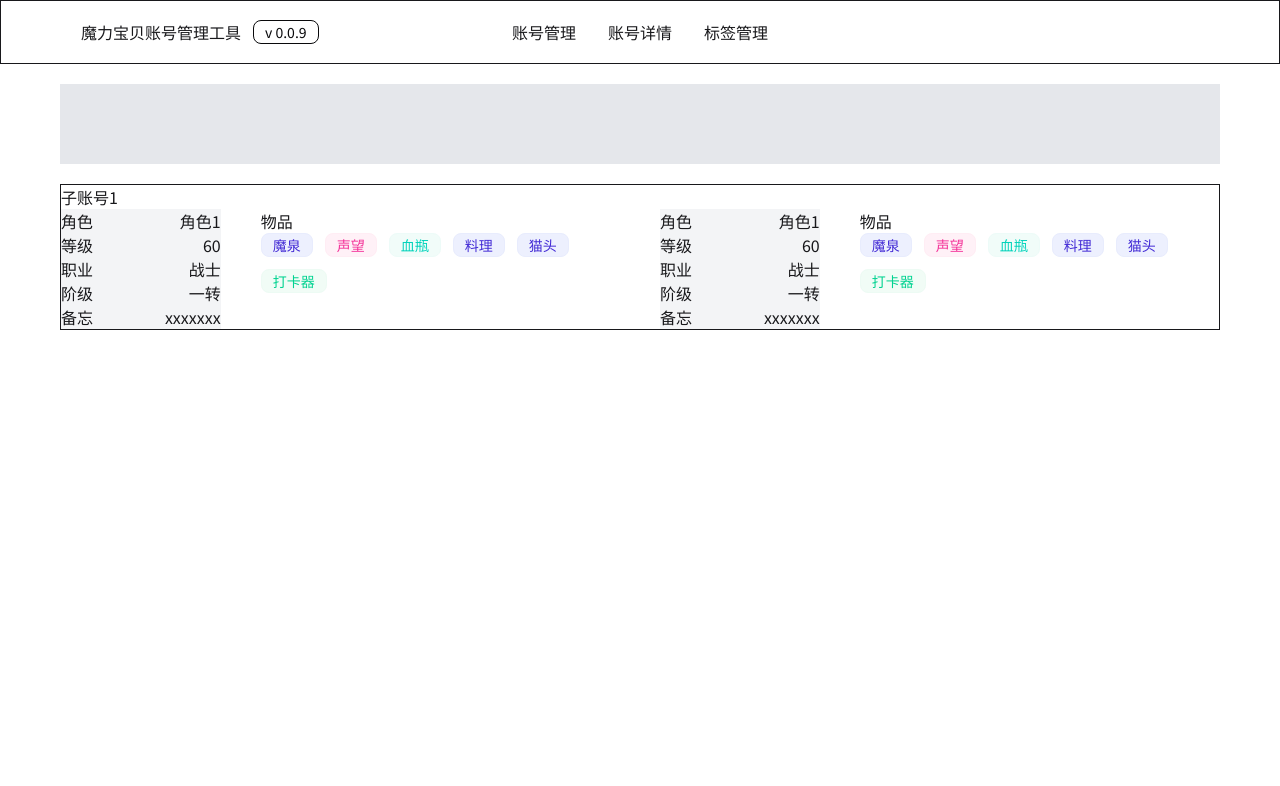
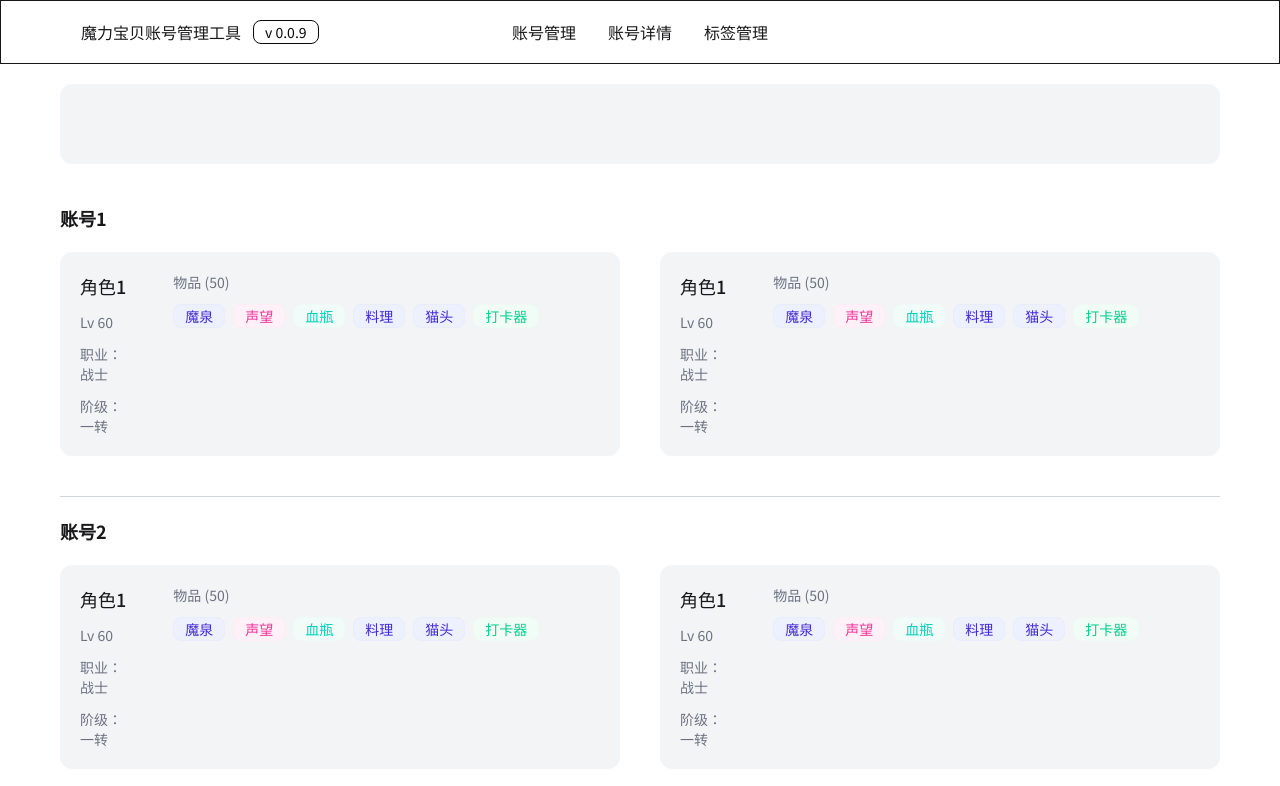
Before and after one commit to Mou2xie/gameAccountManager, a Next.js app: page / in a window 1280 px wide. Shown: the top 786 px of the page. Built offline with nearby package versions, Linux system fonts and the light colour scheme.

Commit message:
Refactor Home component: replace static content with dynamic rendering of CharaterCard components

```diff
--- a/app/page.tsx
+++ b/app/page.tsx
@@ -1,84 +1,25 @@
-
+import { CharaterCard } from "@/components/CharaterCard";
 
 export default function Home() {
   return (
     <div className=" space-y-5">
-      <div className=" bg-gray-200 h-20"></div>
-      <div className=" border">
-        <p>子账号1</p>
-        <div className=" grid grid-cols-2 gap-10">
-          <div className=" grid grid-cols-6 gap-10">
-            <div className=" col-span-2 bg-gray-100">
-              <div className=" flex justify-between">
-                <p>角色</p>
-                <p>角色1</p>
-              </div>
-              <div className=" flex justify-between">
-                <p>等级</p>
-                <p>60</p>
-              </div>
-              <div className=" flex justify-between">
-                <p>职业</p>
-                <p>战士</p>
-              </div>
-              <div className=" flex justify-between">
-                <p>阶级</p>
-                <p>一转</p>
-              </div>
-              <div className=" flex justify-between">
-                <p>备忘</p>
-                <p>xxxxxxx</p>
+      <div className=" bg-gray-100 h-20 rounded-xl"></div>
+      <div>
+        {
+          Array.from({ length: 2 }).map((_, index) => (
+            <div className=" pb-10 border-b border-gray-300 last:border-0" key={index}>
+              <p className=" py-5 text-lg font-bold ">账号{index + 1}</p>
+              <div className=" grid grid-cols-2 gap-10">
+                <CharaterCard />
+                <CharaterCard />
               </div>
             </div>
-            <div className=" col-span-4">
-              <p>物品</p>
-              <div className=" flex flex-wrap gap-3">
-                <div className="badge badge-soft badge-primary">魔泉</div>
-                <div className="badge badge-soft badge-secondary">声望</div>
-                <div className="badge badge-soft badge-accent">血瓶</div>
-                <div className="badge badge-soft badge-primary">料理</div>
-                <div className="badge badge-soft badge-primary">猫头</div>
-                <div className="badge badge-soft badge-success">打卡器</div>
-              </div>
-            </div>
-          </div>
-          <div className=" grid grid-cols-6 gap-10">
-            <div className=" col-span-2 bg-gray-100">
-              <div className=" flex justify-between">
-                <p>角色</p>
-                <p>角色1</p>
-              </div>
-              <div className=" flex justify-between">
-                <p>等级</p>
-                <p>60</p>
-              </div>
-              <div className=" flex justify-between">
-                <p>职业</p>
-                <p>战士</p>
-              </div>
-              <div className=" flex justify-between">
-                <p>阶级</p>
-                <p>一转</p>
-              </div>
-              <div className=" flex justify-between">
-                <p>备忘</p>
-                <p>xxxxxxx</p>
-              </div>
-            </div>
-            <div className=" col-span-4">
-              <p>物品</p>
-              <div className=" flex flex-wrap gap-3">
-                <div className="badge badge-soft badge-primary">魔泉</div>
-                <div className="badge badge-soft badge-secondary">声望</div>
-                <div className="badge badge-soft badge-accent">血瓶</div>
-                <div className="badge badge-soft badge-primary">料理</div>
-                <div className="badge badge-soft badge-primary">猫头</div>
-                <div className="badge badge-soft badge-success">打卡器</div>
-              </div>
-            </div>
-          </div>
-        </div>
+          ))
+        }
+
       </div>
+
+
     </div>
   );
 }
--- /dev/null
+++ b/components/CharaterCard.tsx
@@ -0,0 +1,24 @@
+
+export const CharaterCard = () => {
+    return (
+        <div className=" grid grid-cols-6 gap-10 bg-gray-100 p-5 rounded-xl">
+            <div className=" col-span-1 space-y-3">
+                <p className=" text-lg font-medium">角色1</p>
+                <p className=" text-sm text-gray-500">Lv 60</p>
+                <p className=" text-sm text-gray-500">职业：战士</p>
+                <p className=" text-sm text-gray-500">阶级：一转</p>
+            </div>
+            <div className=" col-span-5 space-y-3">
+                <p className=" text-sm text-gray-500">物品 (50)</p>
+                <div className=" flex flex-wrap gap-2">
+                    <div className="badge badge-soft badge-primary">魔泉</div>
+                    <div className="badge badge-soft badge-secondary">声望</div>
+                    <div className="badge badge-soft badge-accent">血瓶</div>
+                    <div className="badge badge-soft badge-primary">料理</div>
+                    <div className="badge badge-soft badge-primary">猫头</div>
+                    <div className="badge badge-soft badge-success">打卡器</div>
+                </div>
+            </div>
+        </div>
+    )
+}
```
